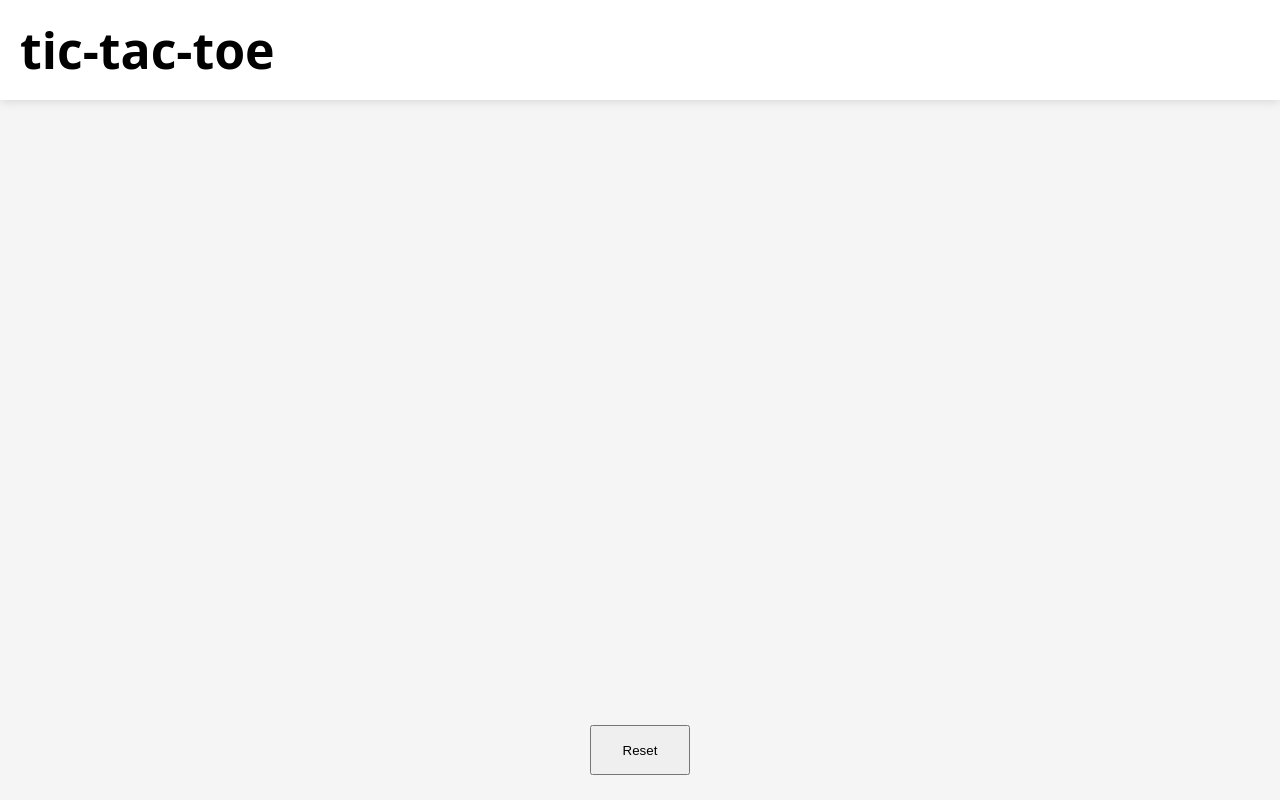
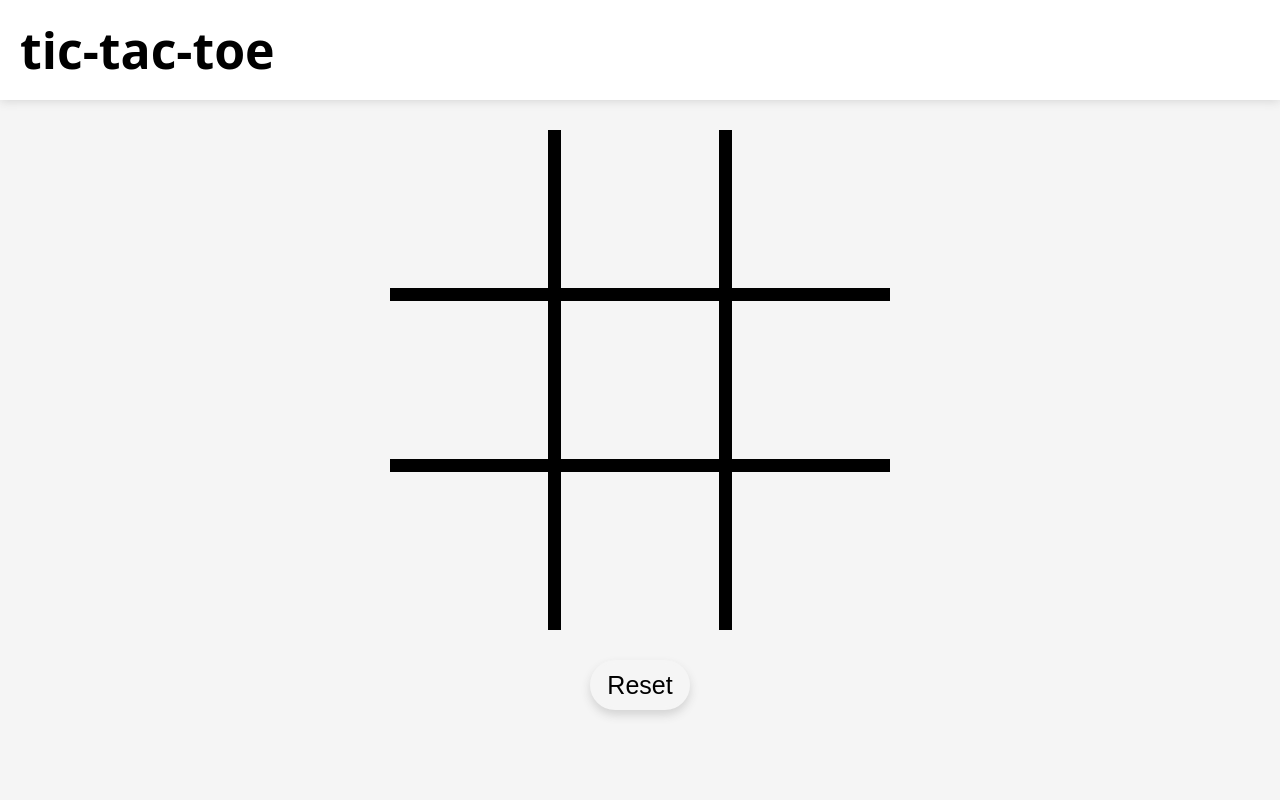
Before and after one commit to nicolasmatthewlee/tic-tac-toe, a plain HTML site: page index.html in a window 1280 px wide. Drawn offline with Linux system fonts and the light colour scheme.

Commit message:
added grid and dynamic sizing of layout

```diff
--- a/scripts.js
+++ b/scripts.js
@@ -0,0 +1,10 @@
+// create grid elements
+let grid_container = document.querySelector('.grid-container');
+
+let grid_items = [];
+
+for (let i=0;i<9;i++) {
+    let grid_box = document.createElement('div');
+    grid_box.setAttribute('class','grid-box');
+    grid_container.appendChild(grid_box);
+}
--- a/styles.css
+++ b/styles.css
@@ -25,15 +25,52 @@ body {
     display: flex;
     flex-direction: column;
     background-color: whitesmoke;
+    align-items: center;
 }
 
 .grid-container {
-    height: calc(100% - 100px);
+    --side-length: max(400px,min(calc(100vw - 60px),calc(100vh - 300px)));
+    --gap: calc(var(--side-length) / 40);
+
+    width: var(--side-length);
+    height: var(--side-length);
+    margin: 30px;
+
+    display: grid;
+    gap: var(--gap);
+    grid-template: repeat(3,calc((var(--side-length) - 2 * var(--gap)) / 3)) / repeat(3,calc((var(--side-length) - 2 * var(--gap)) / 3));
+    box-sizing: border-box;
+    background-color: black;
+}
+
+.grid-box {
+    background-color: whitesmoke;
 }
 
 .reset-button {
     height: 50px;
     width: 100px;
+    min-height: 50px;
     align-self: center;
-    margin-top: 25px;
+    border-radius: 20px;
+
 }
+
+.reset-button {
+    font-size: 25px;
+    font-weight: 500;
+    color: black;
+    text-align: center;
+    border-radius: 25px;
+    border: 3px solid whitesmoke;
+    background-color: whitesmoke;
+    box-shadow: 0px 5px 10px lightgray;
+}
+
+.reset-button:hover {
+    background-color: rgb(230, 230, 230);
+}
+
+.reset-button:active {
+    background-color: rgb(210, 210, 210);
+}
```
